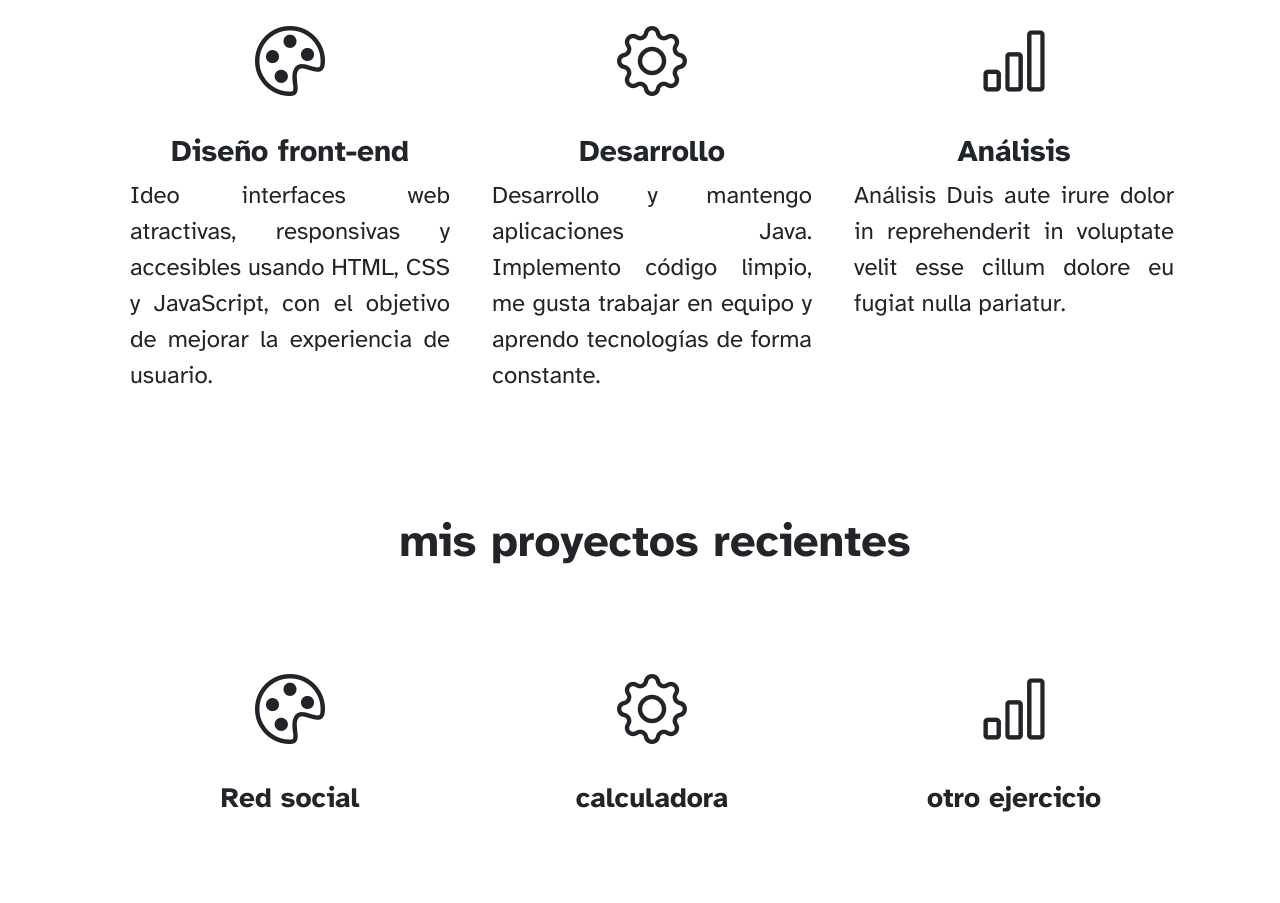
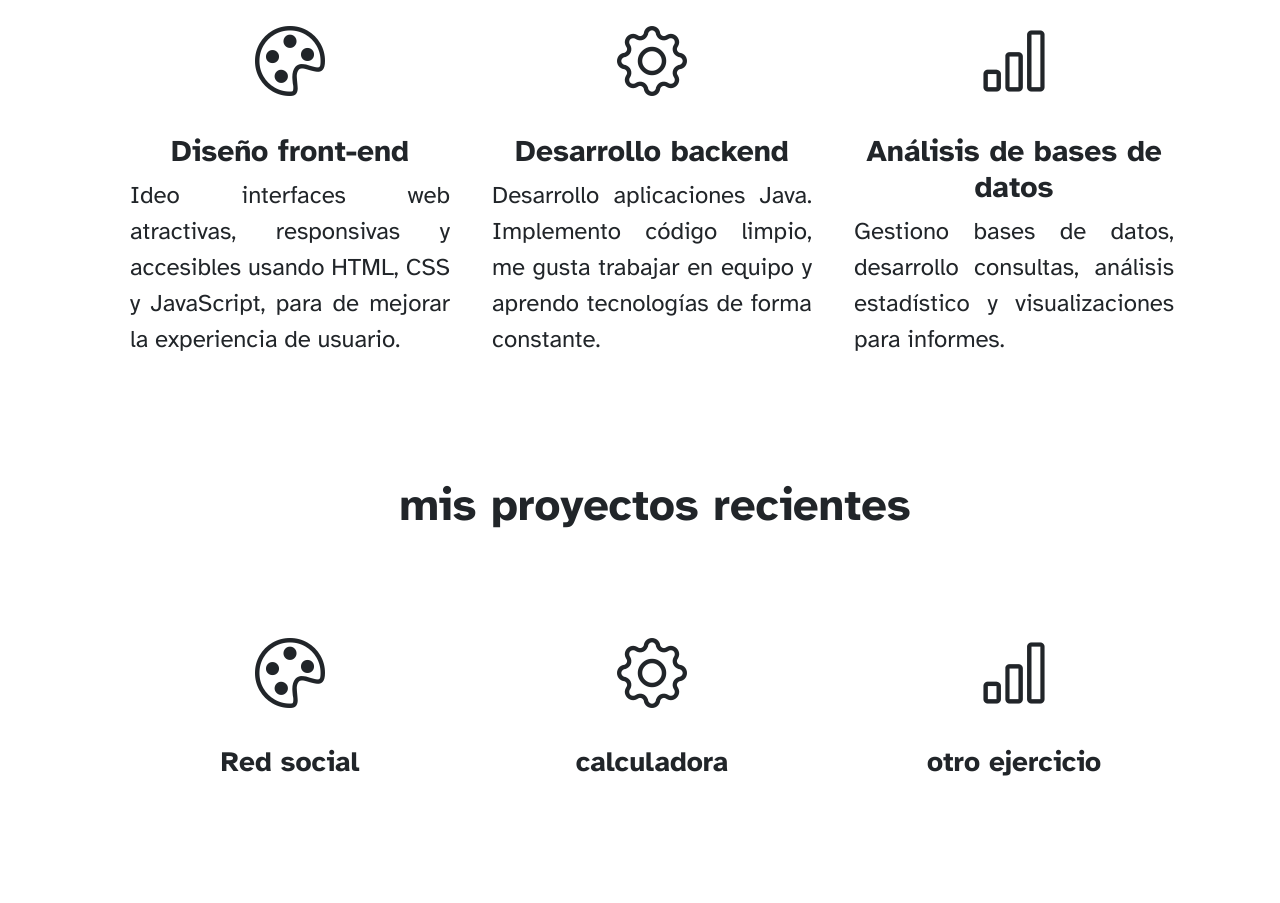
Before and after one commit to rs-ventana/ra-portafolio, a plain HTML site: page docs/index.html in a window 1280 px wide. Shown: the part 840-1743 px from the top of the page. After the commit the page ends 1707 px from the top, so only its background shows below. Drawn offline with nearby package versions, Linux system fonts and the light colour scheme.

Commit message:
ordenamiento 6

```diff
--- a/docs/css/styleTwo.css
+++ b/docs/css/styleTwo.css
@@ -72,6 +72,7 @@
     font-family: "Atkinson Hyperlegible", sans-serif;
     font-size: 30px;
     font-weight: 600;
+    text-align: center;
 }
 
 .product p {
--- a/docs/index.html
+++ b/docs/index.html
@@ -57,7 +57,7 @@
                         Diseño front-end
                     </h3>
                     <p >
-                        Ideo interfaces web atractivas, responsivas y accesibles usando HTML, CSS y JavaScript, con el objetivo de mejorar la experiencia de usuario.
+                        Ideo interfaces web atractivas, responsivas y accesibles usando HTML, CSS y JavaScript, para de mejorar la experiencia de usuario.
                     </p>
                 </div>
 
@@ -65,20 +65,20 @@
 
                     <i class="bi bi-gear"></i>
                     <h3>
-                        Desarrollo
+                        Desarrollo backend
                     </h3>
                     <p >
-                        Desarrollo y mantengo aplicaciones Java. Implemento código limpio, me gusta trabajar en equipo y aprendo tecnologías de forma constante.
+                        Desarrollo aplicaciones Java. Implemento código limpio, me gusta trabajar en equipo y aprendo tecnologías de forma constante.
                     </p>
                 </div>
 
                 <div class="col-12 col-sm-4 product specific">
                     <i class="bi bi-bar-chart"></i>
                     <h3>
-                        Análisis
+                        Análisis de bases de datos
                     </h3>
                     <p >
-                        Análisis Duis aute irure dolor in reprehenderit in voluptate velit esse cillum dolore eu fugiat nulla pariatur.
+                        Gestiono bases de datos, desarrollo consultas, análisis estadístico y visualizaciones para informes.
                 </div>
 
             </div>
```
